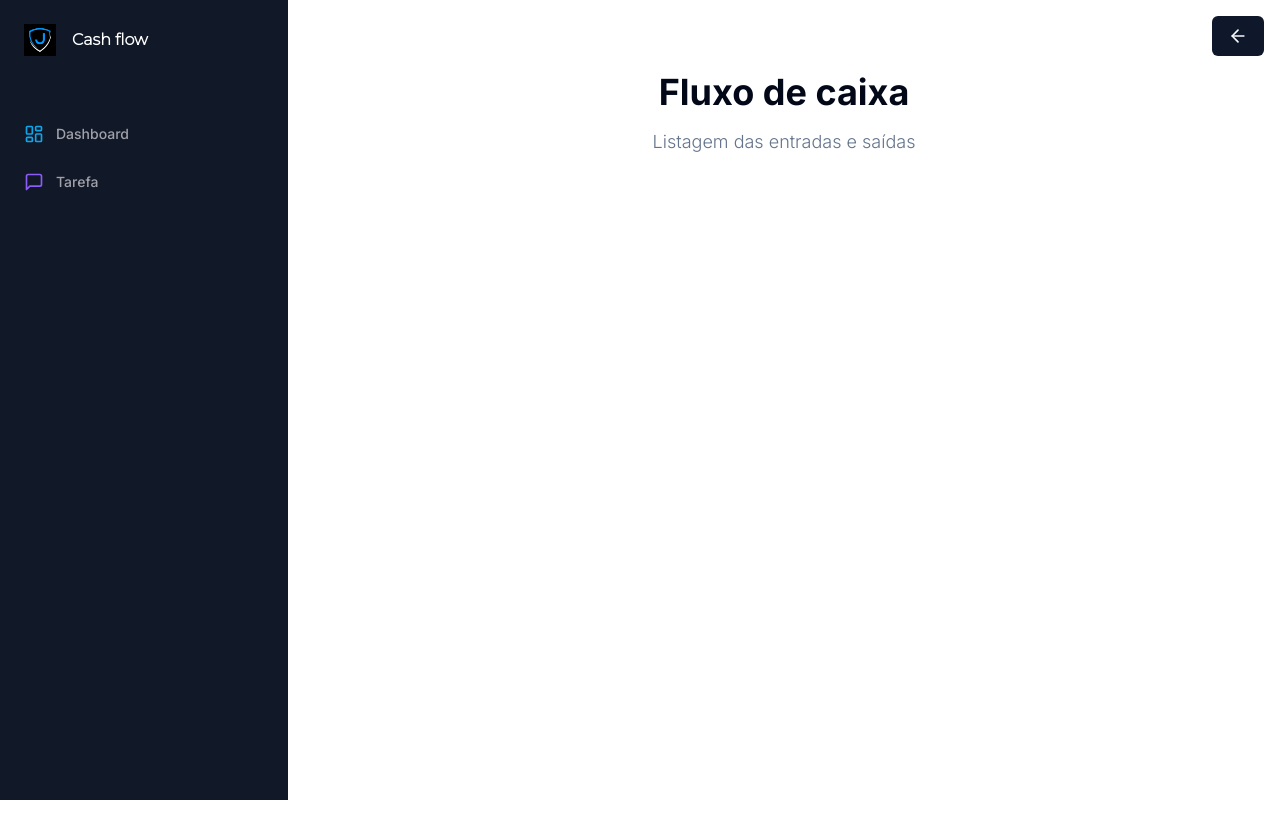
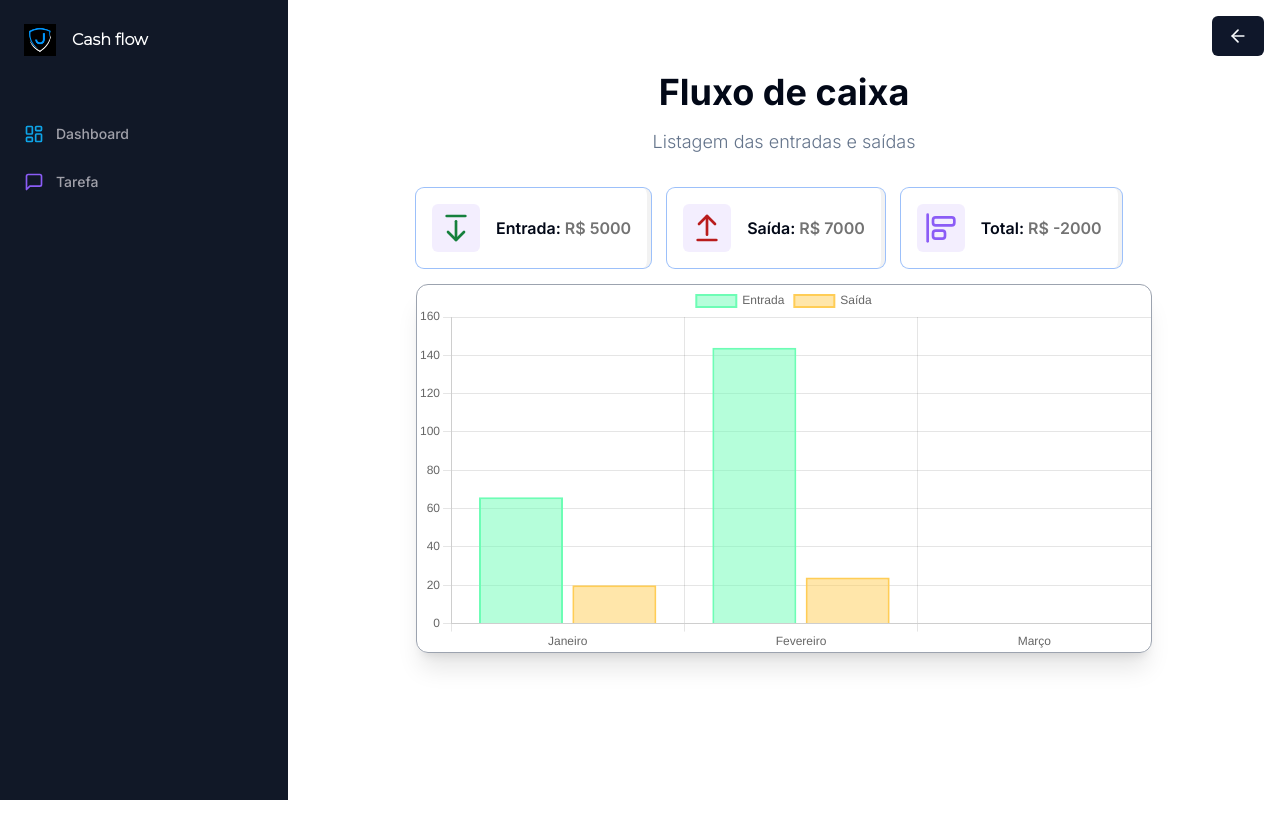
Before and after one commit to jonataserpa/frontend-cashflow, a Next.js app: page /dashboard in a window 1280 px wide. Shown: the top 838 px of the page. Before the commit the page ends 800 px from the top, so only its background shows below. Built offline with nearby package versions, Linux system fonts and the light colour scheme.

Commit message:
fix: add chart

```diff
--- a/app/(dashboard)/(routes)/dashboard/page.tsx
+++ b/app/(dashboard)/(routes)/dashboard/page.tsx
@@ -2,7 +2,14 @@
 
 import { ICashFlowProps } from "@/app/(cash)/(routes)/cash/interfaces/iCashFlow.interface";
 import { useRouter } from "next/navigation";
-import { ArrowRight, ScreenShare } from "lucide-react";
+import {
+  ArrowDownFromLineIcon,
+  ArrowUpFromLineIcon,
+  AlignStartVerticalIcon,
+  ScreenShare,
+} from "lucide-react";
+import Chart from "@/components/chart";
+import BarChart from "@/components/chart";
 
 export type IHomeProps = {
   rows?: ICashFlowProps[];
@@ -38,14 +45,73 @@ const HomePage = ({ rows }: any) => {
           Listagem das entradas e saídas
         </p>
       </div>
+
       <div className="px-4 md:px-20 lg:px-32 space-y-4">
+        <div className="flex flex-row gap-x-4 ...">
+          <div
+            onClick={() => router.push("/cash")}
+            key="entry"
+            className="p-4 border-black/5 border-r-4 ring-1 rounded-lg flex items-center justify-between hover:shadow-md transition cursor-pointer"
+            id="entry"
+          >
+            <div className="flex items-center gap-x-4">
+              <div className="p-2 w-fit rounded-md bg-violet-500/10">
+                <ArrowDownFromLineIcon className="w-8 h-8 text-green-700" />
+              </div>
+              <div className="flex flex-col ...">
+                <div className="font-semibold">
+                  Entrada: <label className="text-neutral-500">R$ 5000</label>
+                </div>
+              </div>
+            </div>
+          </div>
+
+          <div
+            onClick={() => router.push("/cash")}
+            key="exit"
+            className="p-4 border-black/5 border-r-4 ring-1 rounded-lg flex items-center justify-between hover:shadow-md transition cursor-pointer"
+            id="exit"
+          >
+            <div className="flex items-center gap-x-4">
+              <div className="p-2 w-fit rounded-md bg-violet-500/10">
+                <ArrowUpFromLineIcon className="w-8 h-8 text-red-700" />
+              </div>
+              <div className="flex flex-col ...">
+                <div className="font-semibold">
+                  Saída: <label className="text-neutral-500">R$ 7000</label>
+                </div>
+              </div>
+            </div>
+          </div>
+
+          <div
+            onClick={() => router.push("/cash")}
+            key="exit"
+            className="p-4 border-black/5 border-r-4 ring-1 rounded-lg flex items-center justify-between hover:shadow-md transition cursor-pointer"
+            id="exit"
+          >
+            <div className="flex items-center gap-x-4">
+              <div className="p-2 w-fit rounded-md bg-violet-500/10">
+                <AlignStartVerticalIcon className="w-8 h-8 text-violet-500" />
+              </div>
+              <div className="flex flex-col ...">
+                <div className="font-semibold">
+                  Total: <label className="text-neutral-500">R$ -2000</label>
+                </div>
+              </div>
+            </div>
+          </div>
+        </div>
+
+        <BarChart />
+
         {rows && rows.length === 0 && (
           <div className="text-muted-foreground font-light text-sm md:text-lg text-center">
             <strong>Carregando...</strong>
           </div>
         )}
 
-        {rows &&
+        {/*rows &&
           rows.map((tool: ICashFlowProps) => (
             <div
               onClick={() => router.push("/cash")}
@@ -64,7 +130,9 @@ const HomePage = ({ rows }: any) => {
                   </div>
                   <div className="font-semibold">
                     Observação:
-                    <label className="text-neutral-500">{tool.observation}</label>
+                    <label className="text-neutral-500">
+                      {tool.observation}
+                    </label>
                   </div>
                   <div className="font-semibold">
                     Descrição: {validateColorText(tool.description)}
@@ -73,7 +141,7 @@ const HomePage = ({ rows }: any) => {
               </div>
               <ArrowRight className="w-5 h-5" />
             </div>
-          ))}
+          ))*/}
       </div>
     </div>
   );
--- /dev/null
+++ b/components/chart.tsx
@@ -0,0 +1,57 @@
+import { useEffect } from "react";
+import { Chart, registerables } from "chart.js";
+
+Chart.register(...registerables);
+
+function BarChart() {
+  useEffect(() => {
+   const context = (document.getElementById("myChart") as HTMLFormElement);
+    var ctx = context.getContext("2d");
+
+    const myChart = Chart.getChart("myChart");
+    if (myChart) {
+        myChart.destroy();
+    }
+
+    new Chart(ctx, {
+      type: "bar",
+      data: {
+        labels: [
+          "Janeiro",
+          "Fevereiro",
+          "Março",
+        ],
+        datasets: [
+          {
+            data: [66, 144],
+            label: "Entrada",
+            borderColor: "rgb(109, 253, 181)",
+            backgroundColor: "rgb(109, 253, 181,0.5)",
+            borderWidth: 2,
+          },
+          {
+            data: [20, 24],
+            label: "Saída",
+            borderColor: "rgb(255, 205, 86)",
+            backgroundColor: "rgb(255, 205, 86,0.5)",
+            borderWidth: 2,
+          },
+        ],
+      },
+    });
+  }, []);
+
+
+
+  return (
+    <>
+      <div className="h-screen">
+        <div className="border border-gray-400 pt-0 rounded-xl  w-full h-fit my-auto  shadow-xl">
+          <canvas id="myChart"></canvas>
+        </div>
+      </div>
+    </>
+  );
+}
+
+export default BarChart;
--- a/package.json
+++ b/package.json
@@ -22,6 +22,7 @@
     "@radix-ui/react-tooltip": "^1.0.7",
     "@testing-library/cypress": "^10.0.1",
     "axios": "^0.26.0",
+    "chart.js": "^4.4.2",
     "class-variance-authority": "^0.7.0",
     "clsx": "^2.0.0",
     "html-webpack-plugin": "^5.5.4",
@@ -31,7 +32,7 @@
     "next-pwa": "^5.6.0",
     "query-string": "^8.1.0",
     "react": "^18",
-    "react-dom": "^18",
+        "react-dom": "^18",
     "react-hook-form": "^7.48.2",
     "react-toastify": "^8.0.3",
     "tailwind-merge": "^2.0.0",
```
Also changed, not shown: 2 other files (tests, documents, lock files or other folders).
